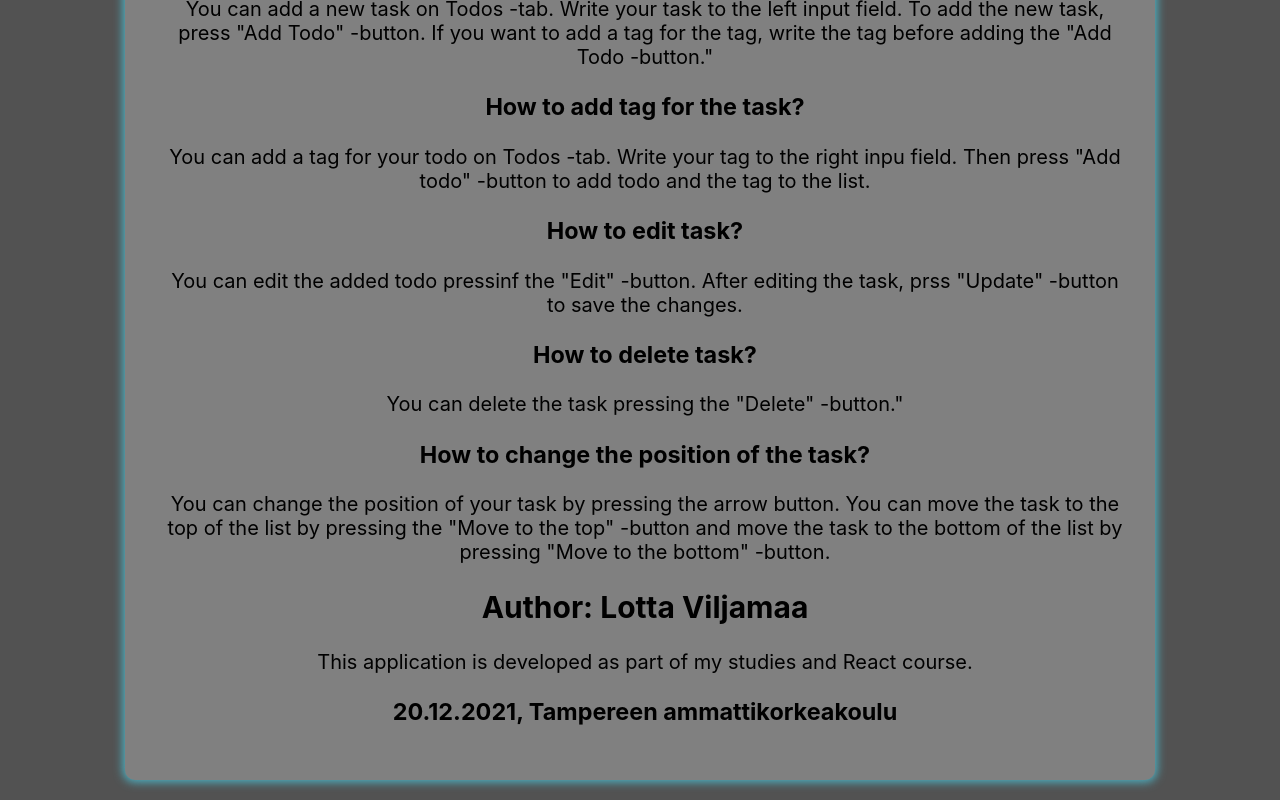
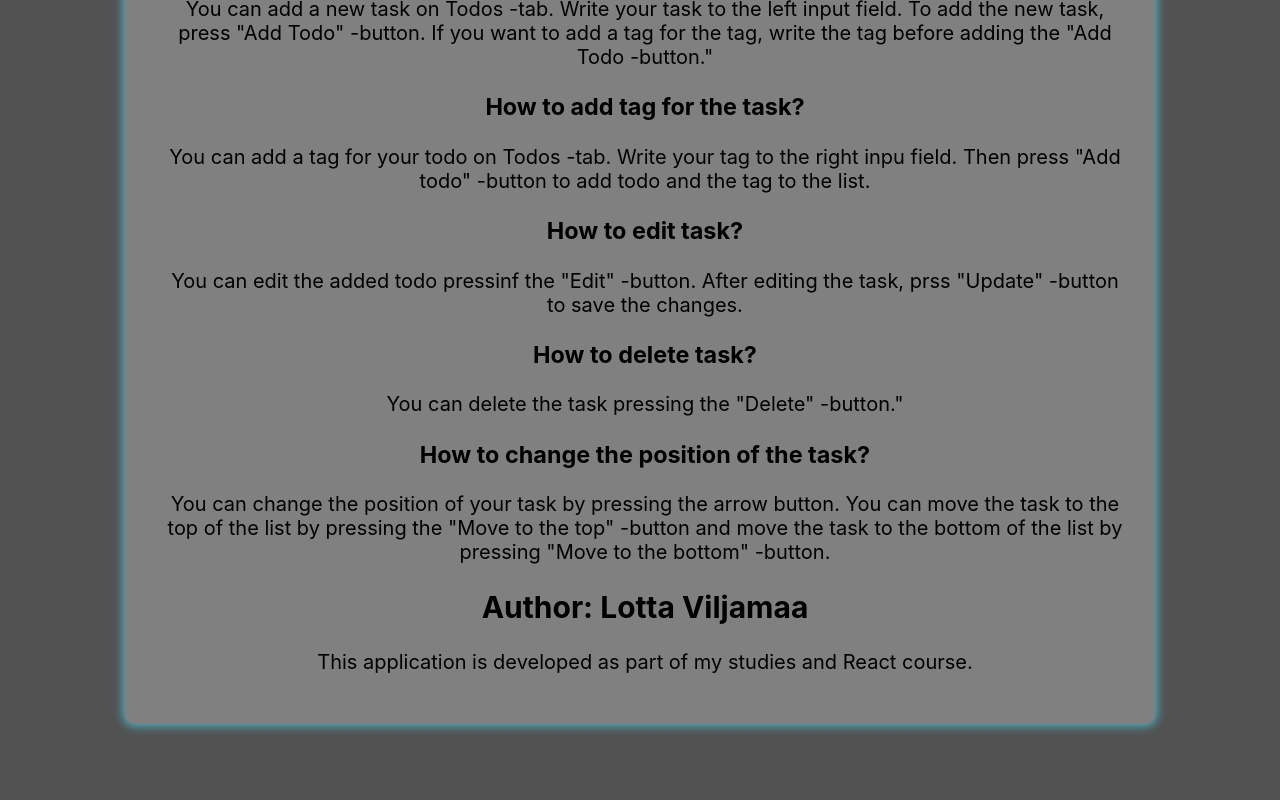
Before and after one commit to LottaViljamaa/todo-app, a React (Create React App) app in the folder todo-app/: page /manual in a window 1280 px wide. Shown: the part 304-1104 px from the top of the page. After the commit the page ends 1048 px from the top, so only its background shows below. Built offline with nearby package versions, Linux system fonts and the light colour scheme.

Commit message:
Update manual

```diff
--- a/todo-app/src/ManualPage.js
+++ b/todo-app/src/ManualPage.js
@@ -33,7 +33,6 @@ function ThirdPage() {
 
       <h2>Author: Lotta Viljamaa</h2>
       <p>This application is developed as part of my studies and React course.</p>
-      <h3>20.12.2021, Tampereen ammattikorkeakoulu</h3>
       </ul>
     </div>
   )
```
